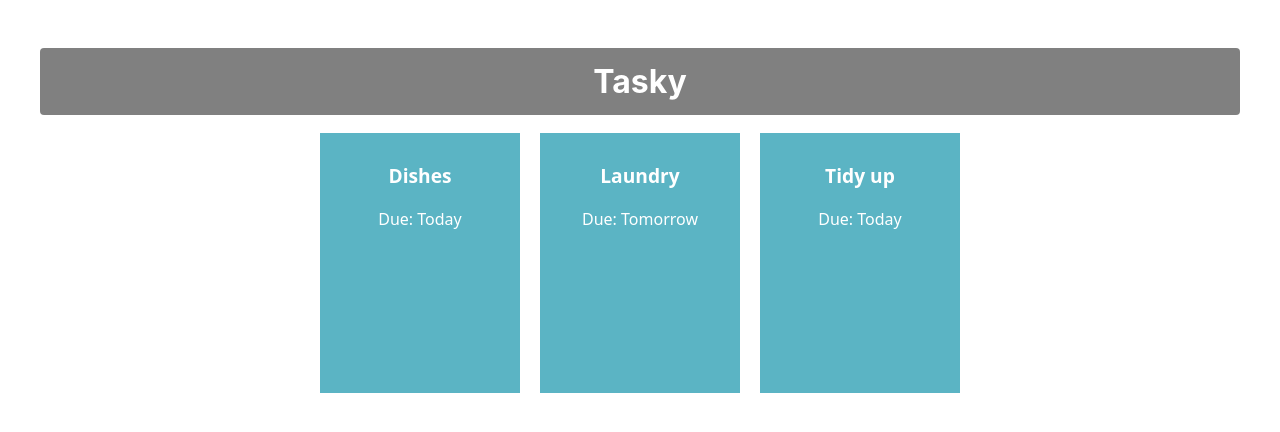
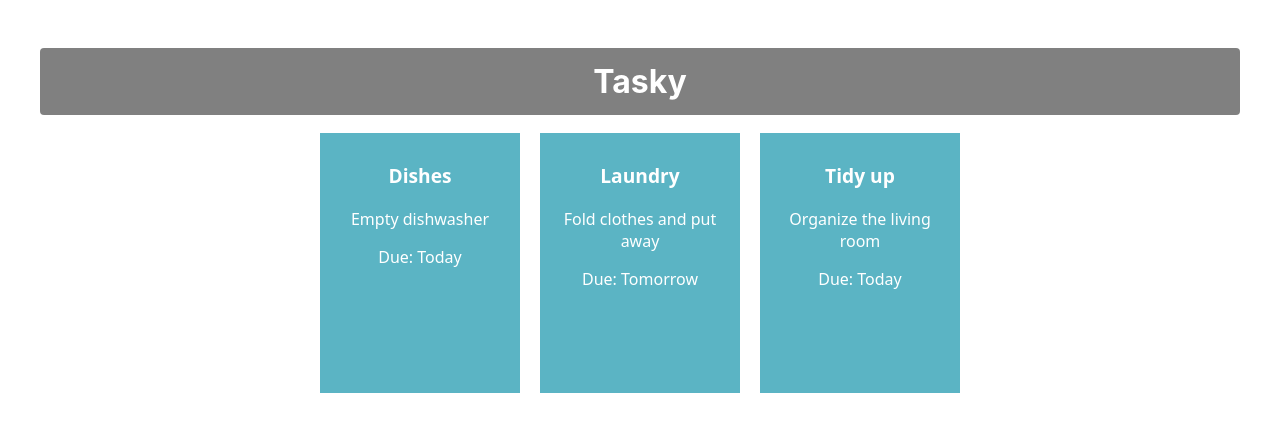
Before and after one commit to JHolland-22/REACT-BASIC-LABS, a React (Create React App) app in the folder tasky/: page / in a window 1280 px wide. Shown: the top 432 px of the page. Built offline with nearby package versions, Linux system fonts and the light colour scheme.

Commit message:
Rendered list of tasks using map

```diff
--- a/tasky/src/App.js
+++ b/tasky/src/App.js
@@ -7,15 +7,21 @@ function App() {
     tasks: [
       { title:"Dishes", description: "Empty dishwasher", deadline: "Today" },
       { title: "Laundry", description: "Fold clothes and put away", deadline: "Tomorrow" },
-      { title: "Tidy up", deadline: "Today" }
+      { title: "Tidy up", description: "Organize the living room", deadline: "Today" }
     ]
   });
+
+
   return (
     <div className="container">
       <h1>Tasky</h1>
-      <Task title={taskState.tasks[0].title} deadline={taskState.tasks[0].deadline} description={taskState.tasks[0].description} />
-      <Task title={taskState.tasks[1].title} deadline={taskState.tasks[1].deadline} description={taskState.tasks[1].description} />
-      <Task title={taskState.tasks[2].title} deadline={taskState.tasks[2].deadline} description={taskState.tasks[2].description} />
+      {taskState.tasks.map((task) => (
+        <Task
+          title={task.title}
+          description={task.description}
+          deadline={task.deadline}
+        />
+      ))}
     </div>
   );
 }
--- a/tasky/src/components/Task.js
+++ b/tasky/src/components/Task.js
@@ -1,14 +1,13 @@
 import React from 'react';
 
 const Task = (props) => {
-
     return (
         <div className="card">
             <p className="title">{props.title}</p>
+            <p>{props.description}</p>
             <p>Due: {props.deadline}</p>
-            <p>{props.children}</p>
         </div>
-    )
+    );
 }
 
 export default Task;
```
